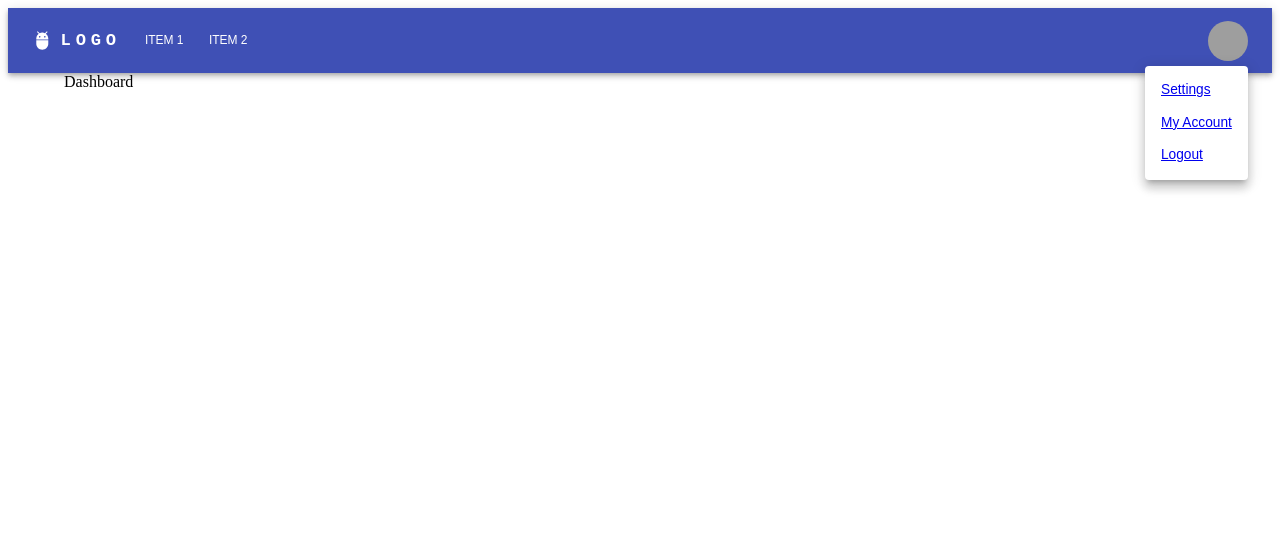
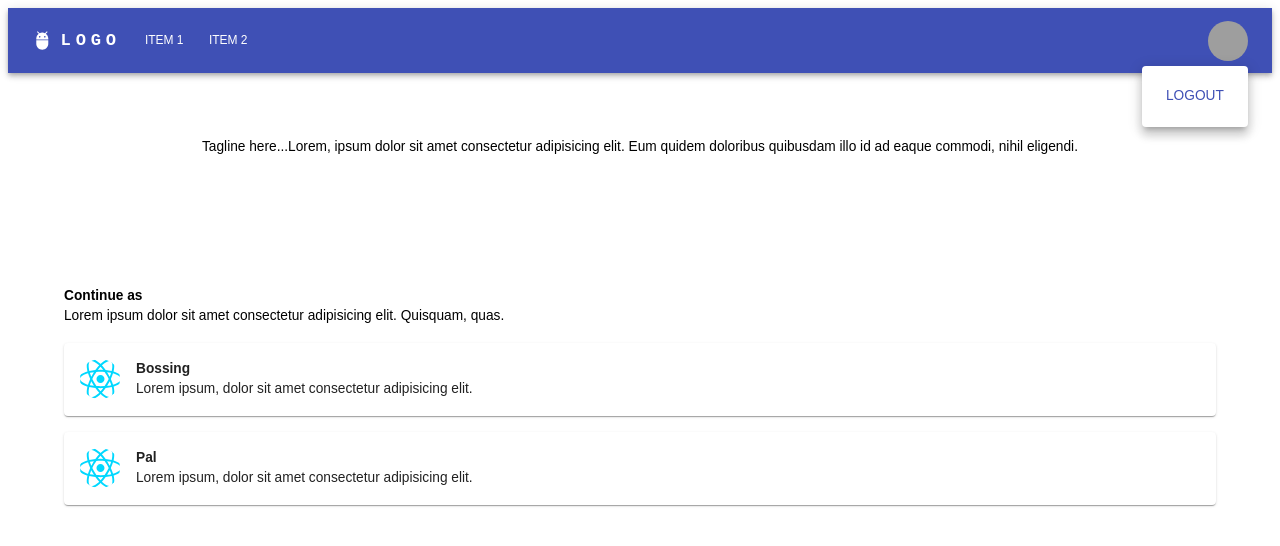
Before and after one commit to ezlyTech/innolympics-poninoni-qpal, a React (Vite) app: page / in a window 1280 px wide. Both pictures are taken after a click on the button "Open settings". Shown: the top 546 px of the page. Built offline with nearby package versions, Linux system fonts and the light colour scheme; grey boxes are pictures that could not be loaded; the HTML template or start-up script is replaced by a standard one.

Commit message:
auth update

```diff
--- a/src/App.jsx
+++ b/src/App.jsx
@@ -24,10 +24,10 @@ const App = () => {
     createRoutesFromElements(
       <Route path="/" element={<RootLayout />}>
         <Route path='auth' element={<Auth />}/>
-        <Route index element={<Dashboard />}/>
+        <Route path='dashboard' element={<Dashboard />}/>
         <Route path='item1' element={<Item1 />}/>
         <Route path='item2' element={<Item2 />}/>
-        <Route path='login' element={<Login />}/>
+        <Route index element={<Login />}/>
         <Route path='my-account' element={<MyAccount />}/>
         <Route path='settings' element={<Settings />}/>
         <Route path='*' element={<NotFound />}/>
--- a/src/components/Navigation/Navigation.jsx
+++ b/src/components/Navigation/Navigation.jsx
@@ -1,4 +1,4 @@
-import { useState } from 'react';
+import { useEffect, useState } from 'react';
 import {
   AppBar,
   Box,
@@ -13,13 +13,14 @@ import {
   MenuItem,
 } from '@mui/material';
 import {
+  signOut,
+} from 'firebase/auth'
+import {
   Adb as AdbIcon,
   Menu as MenuIcon,
 } from '@mui/icons-material';
-import { Link } from 'react-router-dom';
-import {
-  auth,
-} from '../../config/firebase'
+import { Link, useNavigate } from 'react-router-dom';
+import { getAuth } from "firebase/auth";
 
 const pages = [
   {
@@ -49,6 +50,7 @@ const settings = [
 
 
 const Navigation = () => {
+  const [hasUser, setHasUser] = useState(null);
   const [anchorElNav, setAnchorElNav] = useState(null);
   const [anchorElUser, setAnchorElUser] = useState(null);
 
@@ -66,6 +68,32 @@ const Navigation = () => {
   const handleCloseUserMenu = () => {
     setAnchorElUser(null);
   };
+
+  const auth = getAuth();
+  const user = auth.currentUser;
+
+  useEffect(() => {
+    // Listen for changes to the current user
+    if (user) {
+        console.log('may user!')
+        console.log(user);
+        setHasUser(true);
+    } else {
+      // No user is signed in.
+        console.log('walang user!')
+        setHasUser(false);
+    } // Cleanup listener
+  }, [user]);
+
+  const logout = async () => {
+    try {
+        await signOut(auth);
+        useNavigate('/');
+    } catch (err) {
+        console.error("Error logging out:", err.message);
+    }
+  };
+
 
   return (
     <AppBar position="static">
@@ -176,13 +204,19 @@ const Navigation = () => {
               open={Boolean(anchorElUser)}
               onClose={handleCloseUserMenu}
             >
-              {settings.map((setting) => (
-                <MenuItem key={setting} onClick={handleCloseUserMenu}>
-                  <Typography component={Link} to={setting.url}>
-                    {setting.name}
+              {!hasUser ? (
+                <MenuItem onClick={handleCloseUserMenu}>
+                  <Typography component={Button} onClick={logout}>
+                    Logout
                   </Typography>
                 </MenuItem>
-              ))}
+              ) : (
+                <MenuItem onClick={handleCloseUserMenu}>
+                  <Typography component={Link} to='/auth'>
+                    Login
+                  </Typography>
+                </MenuItem>
+              )}
             </Menu>
           </Box>
         </Toolbar>
```
Also changed, not shown: src/pages/Auth/Auth.jsx (+6 -5 lines).
